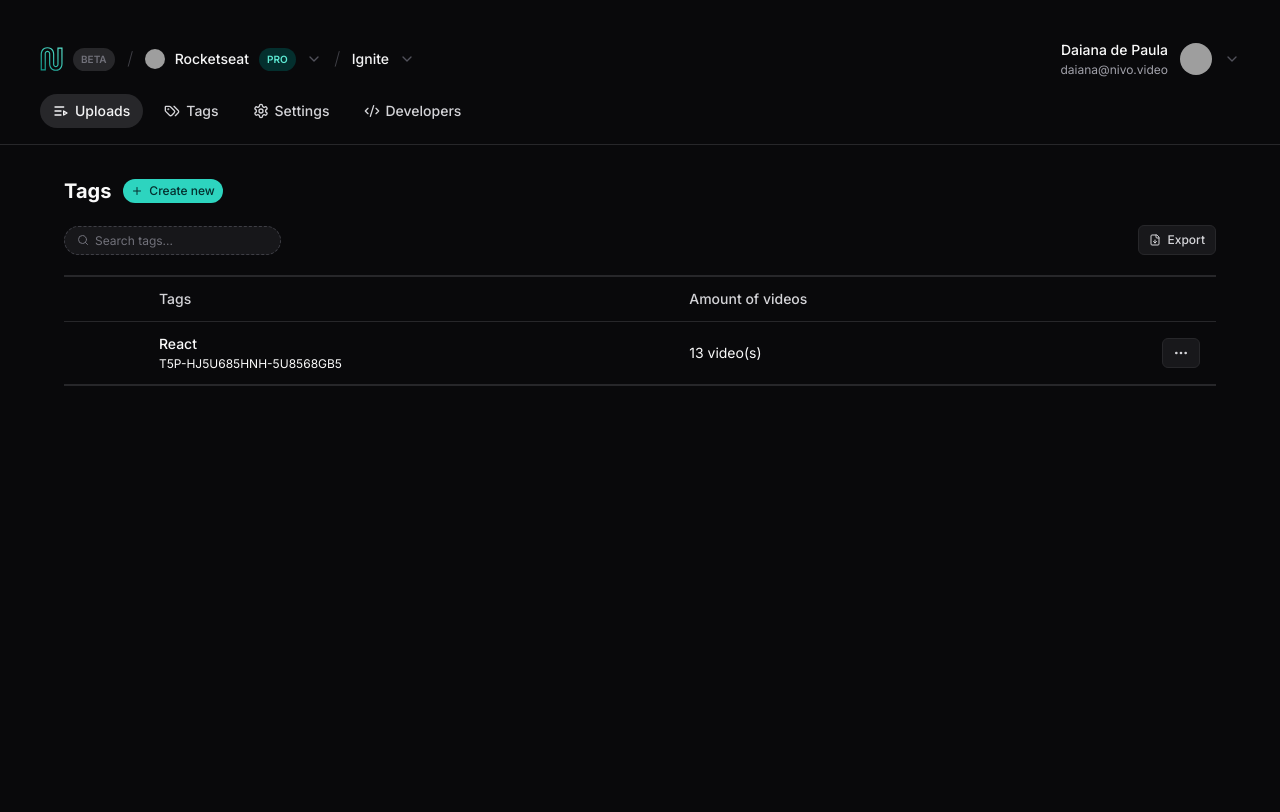
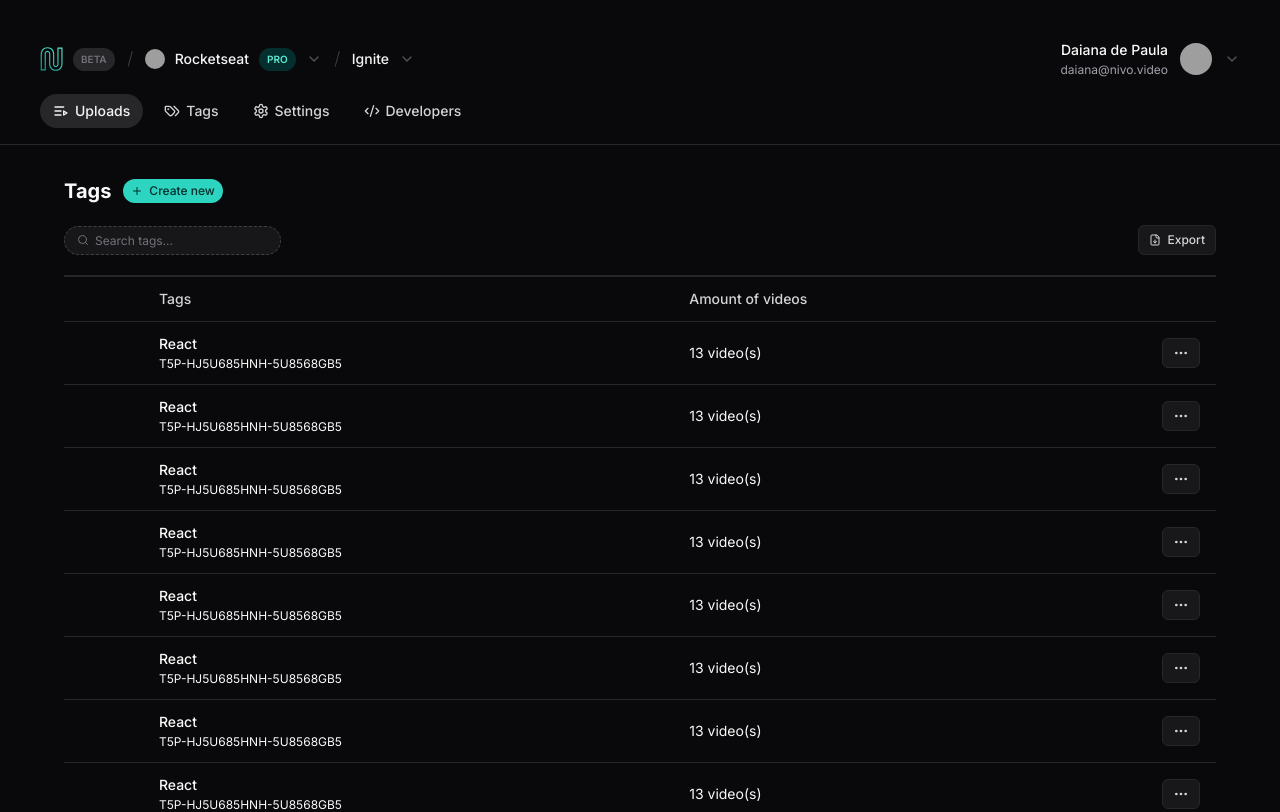
Before and after one commit to daianaadepaula/react-na-pratica-app, a React (Vite) app: page / in a window 1280 px wide. Shown: the top 812 px of the page. Built offline with nearby package versions, Linux system fonts and the light colour scheme; grey boxes are pictures that could not be loaded.

Commit message:
feat: base ui

```diff
--- a/src/app.tsx
+++ b/src/app.tsx
@@ -46,7 +46,9 @@
 					</TableHeader>
 
 					<TableBody>
-						<TableRow>
+						{Array.from({ length: 10 }).map((value, index) => {
+							return (
+								<TableRow key={index}>
 									<TableCell></TableCell>
 									<TableCell>
 										<div className='flex flex-col gap-0.5'>
@@ -63,6 +65,8 @@
 										</Button>
 									</TableCell>
 								</TableRow>
+							)
+						})}
 					</TableBody>
 				</Table>
 
```
Also changed, not shown: src/components/pagination.tsx (indentation only). Lines whose indentation alone changed are shown as unchanged.
